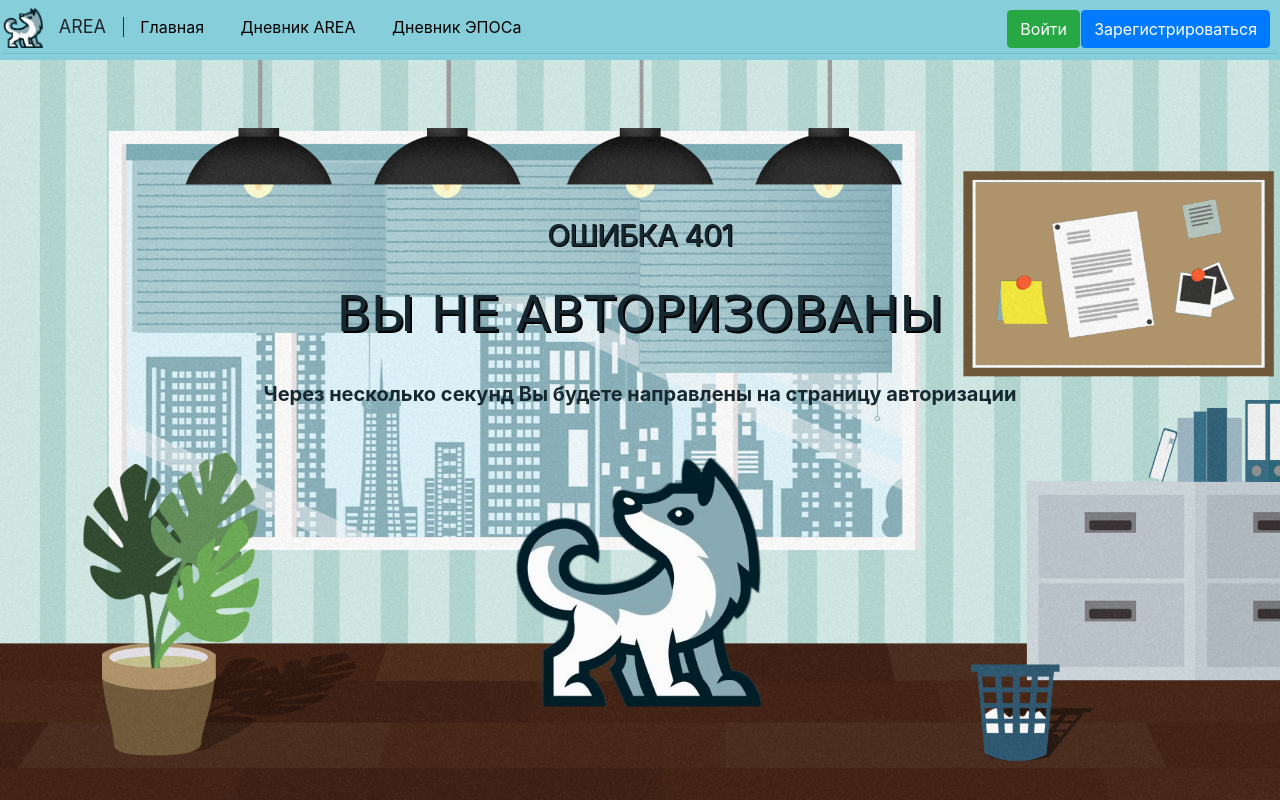
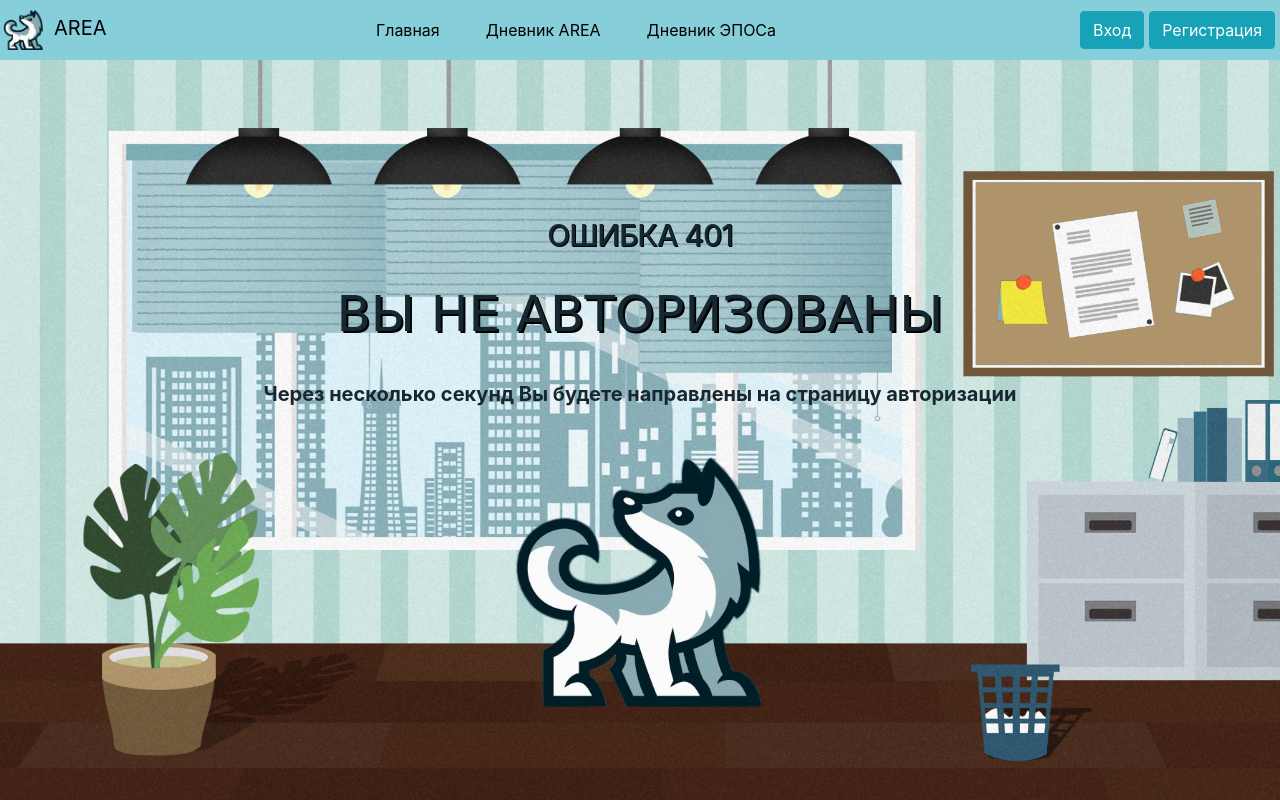
Before and after one commit to Nikulin-V/AREA_Flask, a Flask app: page /area-diary in a window 1280 px wide. Run offline with Flask 2, Linux system fonts and the light colour scheme; some libraries are stand-ins or nearby versions.

Commit message:
AREA-31 AREA-34 Исправлен баг с наслаиванием кнопки с именем пользователя Изменен header Исправлен баг с датой рождения в профиле

```diff
--- a/app.py
+++ b/app.py
@@ -1,3 +1,5 @@
+from datetime import datetime
+
 from flask import Flask, render_template, redirect, abort
 from flask_login import logout_user, login_required, LoginManager, login_user, current_user
 from flask_ngrok import run_with_ngrok
@@ -96,7 +98,7 @@ def register():
             email=form.email.data,
             epos_login=form.epos_login.data,
             epos_password=form.epos_password.data,
-            school_id=db_sess.query(School.id).filter(School.title == form.school.data),
+            school_id=int(db_sess.query(School.id).filter(School.title == form.school.data).first()[0]),
             about=form.about.data
         )
         user.set_password(form.password.data)
@@ -115,15 +117,16 @@ def register():
 @login_required
 def profile():
     form = ProfileForm()
+    db_sess = db_session.create_session()
+    user = current_user
 
     if form.validate_on_submit():
-        db_sess = db_session.create_session()
-        user = current_user
         user.surname = form.surname.data
         user.name = form.name.data
         user.patronymic = form.patronymic.data
         user.email = form.email.data
-        user.school = form.school.data
+        user.school_id = int(db_sess.query(School.id).filter(
+            School.title == form.school.data).first()[0])
         user.role = form.role.data
         user.date_of_birth = form.date_of_birth.data
         user.about = form.about.data
@@ -137,6 +140,8 @@ def profile():
                 return render_template('profile.html',
                                        title='Профиль',
                                        form=form,
+                                       school=db_sess.query(School.title).filter(
+                                           School.id == user.school_id).first()[0],
                                        message="Введите старый пароль",
                                        date=current_user.date_of_birth.strftime('%d.%m.%Y'),
                                        btn_label='Сохранить')
@@ -144,6 +149,8 @@ def profile():
                 return render_template('profile.html',
                                        title='Профиль',
                                        form=form,
+                                       school=db_sess.query(School.title).filter(
+                                           School.id == user.school_id).first()[0],
                                        message="Введите новый пароль",
                                        date=current_user.date_of_birth.strftime('%d.%m.%Y'),
                                        btn_label='Сохранить')
@@ -151,6 +158,8 @@ def profile():
                 return render_template('profile.html',
                                        title='Профиль',
                                        form=form,
+                                       school=db_sess.query(School.title).filter(
+                                           School.id == user.school_id).first()[0],
                                        message="Повторите новый пароль",
                                        date=current_user.date_of_birth.strftime('%d.%m.%Y'),
                                        btn_label='Сохранить')
@@ -158,6 +167,8 @@ def profile():
                 return render_template('profile.html',
                                        title='Профиль',
                                        form=form,
+                                       school=db_sess.query(School.title).filter(
+                                           School.id == user.school_id).first()[0],
                                        message="Неверный старый пароль",
                                        date=current_user.date_of_birth.strftime('%d.%m.%Y'),
                                        btn_label='Сохранить')
@@ -165,6 +176,8 @@ def profile():
                 return render_template('profile.html',
                                        title='Профиль',
                                        form=form,
+                                       school=db_sess.query(School.title).filter(
+                                           School.id == user.school_id).first()[0],
                                        message="Пароли не совпадают",
                                        date=current_user.date_of_birth.strftime('%d.%m.%Y'),
                                        btn_label='Сохранить')
@@ -176,6 +189,8 @@ def profile():
         return render_template('profile.html',
                                title='Профиль',
                                form=form,
+                               school=db_sess.query(School.title).filter(
+                                   School.id == user.school_id).first()[0],
                                message="Сохранено",
                                date=current_user.date_of_birth.strftime('%d.%m.%Y'),
                                btn_label='Сохранить')
@@ -183,6 +198,8 @@ def profile():
     return render_template('profile.html',
                            title='Профиль',
                            form=form,
+                           school=db_sess.query(School.title).filter(
+                               School.id == user.school_id).first()[0],
                            date=current_user.date_of_birth.strftime('%d.%m.%Y'),
                            btn_label='Сохранить')
 
--- a/static/css/header.css
+++ b/static/css/header.css
@@ -7,10 +7,8 @@ header {
 }
 
 #username {
-    right: 10px;
-    top: 10px;
-    position: fixed;
     background-color: white;
+    margin-right: 2px;
 }
 
 .dropdown-menu {
@@ -20,15 +18,11 @@ header {
 }
 
 #sign-up-btn {
-    right: 10px;
-    top: 10px;
-    position: fixed;
+    margin-right: 2px;
 }
 
 #sign-in-btn {
-    right: 200px;
-    top: 10px;
-    position: fixed;
+    margin-right: 5px;
 }
 
 .vl {
@@ -37,7 +31,7 @@ header {
 }
 
 
-#customBtn {
+#googleBtn {
     display: inline-block;
     color: #fff;
     background-color: #ffffff;
@@ -45,12 +39,10 @@ header {
     border-radius: 5px;
     box-shadow: 1px 1px 1px grey;
     white-space: nowrap;
-    right: 120px;
-    top: 10px;
-    position: fixed;
+    margin-right: 5px;
 }
 
-#customBtn:hover {
+#googleBtn:hover {
     background: #117A8B;
     cursor: pointer;
 }
@@ -89,4 +81,9 @@ span.buttonText {
 
 .nav-item {
     color: black;
+    padding-right: 30px;
 }
+
+.nav-link {
+    color: black;
+}
--- a/static/css/style.css
+++ b/static/css/style.css
@@ -77,7 +77,6 @@ td, th {
 }
 
 .navbar {
-    display: inline;
     padding: 3px;
     background-color: #86cfda;
     height: 60px;
--- a/static/js/customize_google_btn.js
+++ b/static/js/customize_google_btn.js
@@ -7,7 +7,7 @@ let startApp = function () {
                 client_id: '1031432130164-7eqo0g4hj6mht75nljoin36gs991lgjf.apps.googleusercontent.com',
             });
             googleAuth = gapi.auth2.getAuthInstance()
-            attachSignin(document.getElementById('customBtn'), googleAuth);            if (localStorage.getItem("googleUser")){
+            attachSignin(document.getElementById('googleBtn'), googleAuth);            if (localStorage.getItem("googleUser")){
                 document.getElementById('name').innerText = "Подключено"
             }
         });
--- a/templates/base.html
+++ b/templates/base.html
@@ -25,37 +25,45 @@
     </head>
     <body>
         <header>
-            <nav class="navbar navbar-light fixed-top nav-fill nav nav-pills">
-                <a class="navbar-brand" href="\index">
+            <nav class="navbar navbar-expand-lg">
+                <div>
+                    <a class="navbar-brand" href="\index" style="color: black">
                         <img id="logo-header" src="static/images/Wolf.png">
-                    <a id="brand-name">AREA</a>
-                    <a class="vl"></a>
+                        &nbsp;AREA
                     </a>
-                <a href="\index" class="nav-item nav-link">Главная</a>
-                <a href="\area-diary" class="nav-item nav-link">
-                    Дневник AREA
-                </a>
-                <a href="\epos-diary" id="epos-diary" class="nav-item nav-link">
+                </div>
+                <div class="collapse navbar-collapse justify-content-center" id="navbarText">
+                    <ul class="navbar-nav">
+                        <li class="nav-item">
+                            <a href="\index" class="nav-link">Главная</a>
+                        </li>
+                        <li class="nav-item">
+                            <a href="\area-diary" class="nav-link">Дневник AREA</a>
+                        </li>
+                        <li class="nav-item">
+                            <a href="\epos-diary" id="epos-diary" class="nav-link">
                                 Дневник ЭПОСа
                                 <span id="epos-spinner" style="visibility: hidden" class="spinner-border spinner-border-sm" role="status"></span>
                             </a>
+                        </li>
+                    </ul>
+                </div>
                 {% if current_user.is_authenticated %}
-                    <div class="dropdown">
+                    <script src="static/js/customize_google_btn.js"></script>
+                    <a id="googleBtn" class="customGPlusSignIn" onloadeddata="onSignIn()">
+                        <span class="icon"></span>
+                        <img id="google-icon" src="static/images/Google.png">
+                        <span class="buttonText" id="name">Авторизоваться</span>
+                    </a>
                     <a id="username" class="btn btn-info dropdown-toggle" data-bs-toggle="dropdown">{{ current_user.name }}</a>
                     <ul class="dropdown-menu" aria-labelledby="dropdownMenuButton">
                         <li><a class="dropdown-item" href="\profile">Профиль</a></li>
                         <li><a class="dropdown-item" href="\logout">Выйти</a></li>
                     </ul>
-                    </div>
-                    <script src="static/js/customize_google_btn.js"></script>
-                    <div id="customBtn" class="customGPlusSignIn" onloadeddata="onSignIn()">
-                        <span class="icon"></span>
-                        <img id="google-icon" src="static/images/Google.png">
-                        <span class="buttonText" id="name">Авторизоваться</span>
-                    </div>
+
                 {% else %}
-                    <a id="sign-in-btn" class="btn btn-success" href="/login">Войти</a>
-                    <a id="sign-up-btn" class="btn btn-primary" href="/register">Зарегистрироваться</a>
+                    <a id="sign-in-btn" class="btn btn-info" href="/login">Вход</a>
+                    <a id="sign-up-btn" class="btn btn-info" href="/register">Регистрация</a>
                 {% endif %}
                 <hr id="header-hr">
             </nav>
--- a/templates/login.html
+++ b/templates/login.html
@@ -24,7 +24,7 @@
                 {% endfor %}
             </p>
             <p>{{ form.remember_me() }} {{ form.remember_me.label }}</p>
-            <p>{{ form.submit(type="submit", class="btn btn-primary") }}</p>
+            <p>{{ form.submit(type="submit", class="btn btn-info") }}</p>
         </form>
     </div>
     {% if message %}
@@ -41,7 +41,7 @@
                 {{ message }}
               </div>
               <div class="modal-footer" id="modal-ok-btn">
-                <button type="button" class="btn btn-primary">ОК</button>
+                <button type="button" class="btn btn-info">ОК</button>
               </div>
             </div>
           </div>
--- a/templates/profile.html
+++ b/templates/profile.html
@@ -79,7 +79,7 @@
         </p>
         <p>
             {{ form.school.label }}<br>
-            {{ form.school(class="form-control", value=current_user.school) }}<br>
+            {{ form.school(class="form-control", value=school) }}<br>
             {% for error in form.school.errors %}
                 <p class="alert alert-danger" role="alert">
                     {{ error }}
@@ -122,7 +122,7 @@
                 </p>
             {% endfor %}
         </p>
-        <p>{{ form.submit(type="submit", class="btn btn-primary", value=btn_label) }}</p>
+        <p>{{ form.submit(type="submit", class="btn btn-info", value=btn_label) }}</p>
     </form>
     {% if message %}
         <div class="modal fade" id="myModal" tabindex="-1" aria-labelledby="exampleModalLabel" aria-hidden="true">
@@ -138,7 +138,7 @@
                 {{ message }}
               </div>
               <div class="modal-footer" id="modal-ok-btn">
-                <button type="button" class="btn btn-primary">ОК</button>
+                <button type="button" class="btn btn-info">ОК</button>
               </div>
             </div>
           </div>
--- a/templates/register.html
+++ b/templates/register.html
@@ -113,7 +113,7 @@
                 </p>
             {% endfor %}
         </p>
-        <p>{{ form.submit(type="submit", class="btn btn-primary", value=btn_label) }}</p>
+        <p>{{ form.submit(type="submit", class="btn btn-info", value=btn_label) }}</p>
     </form>
     {% if message %}
         <div class="modal fade" id="myModal" tabindex="-1" aria-labelledby="exampleModalLabel" aria-hidden="true">
@@ -129,7 +129,7 @@
                 {{ message }}
               </div>
               <div class="modal-footer" id="modal-ok-btn">
-                <button type="button" class="btn btn-primary">ОК</button>
+                <button type="button" class="btn btn-info">ОК</button>
               </div>
             </div>
           </div>
```
Lines whose indentation alone changed are shown as unchanged.
